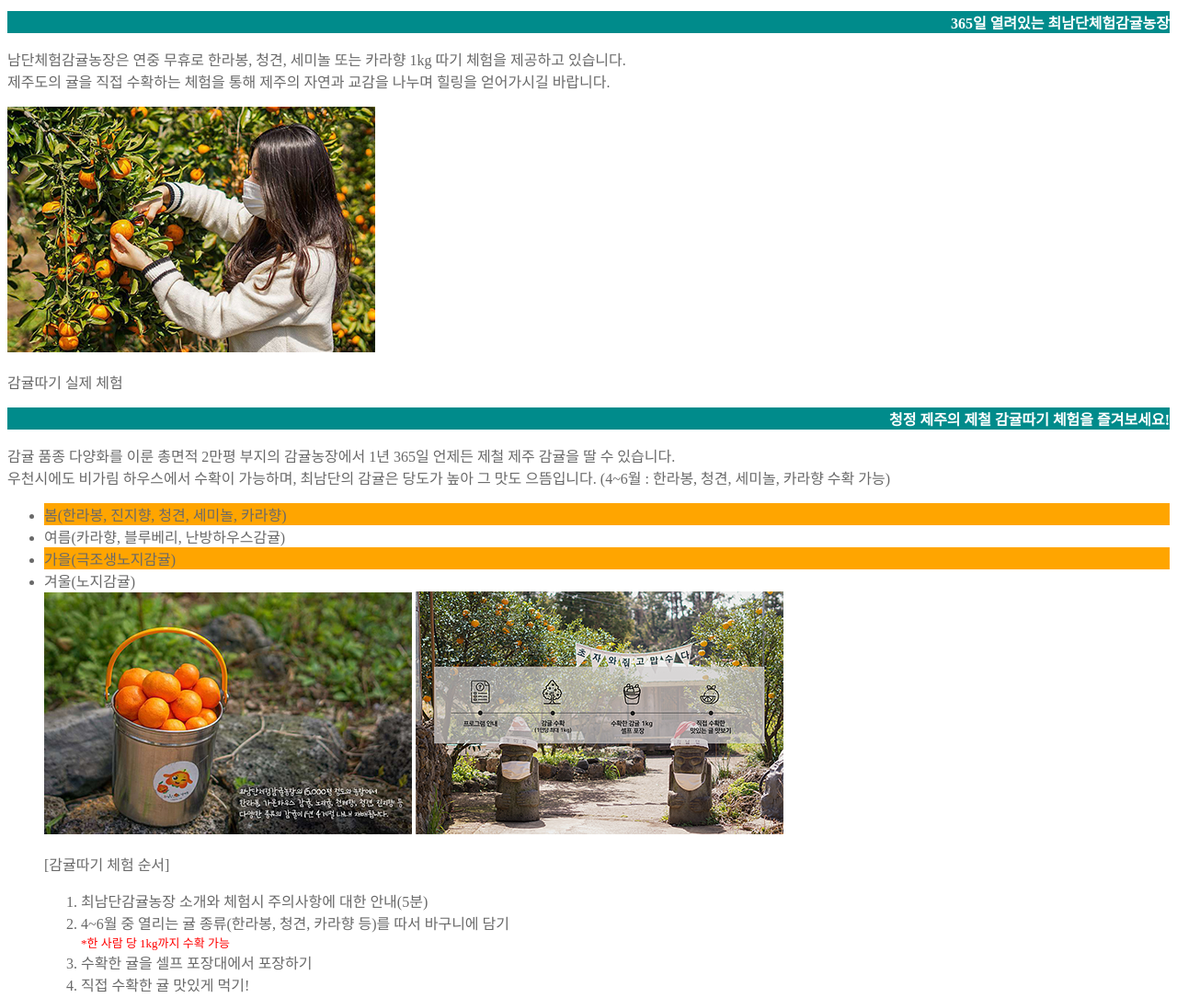
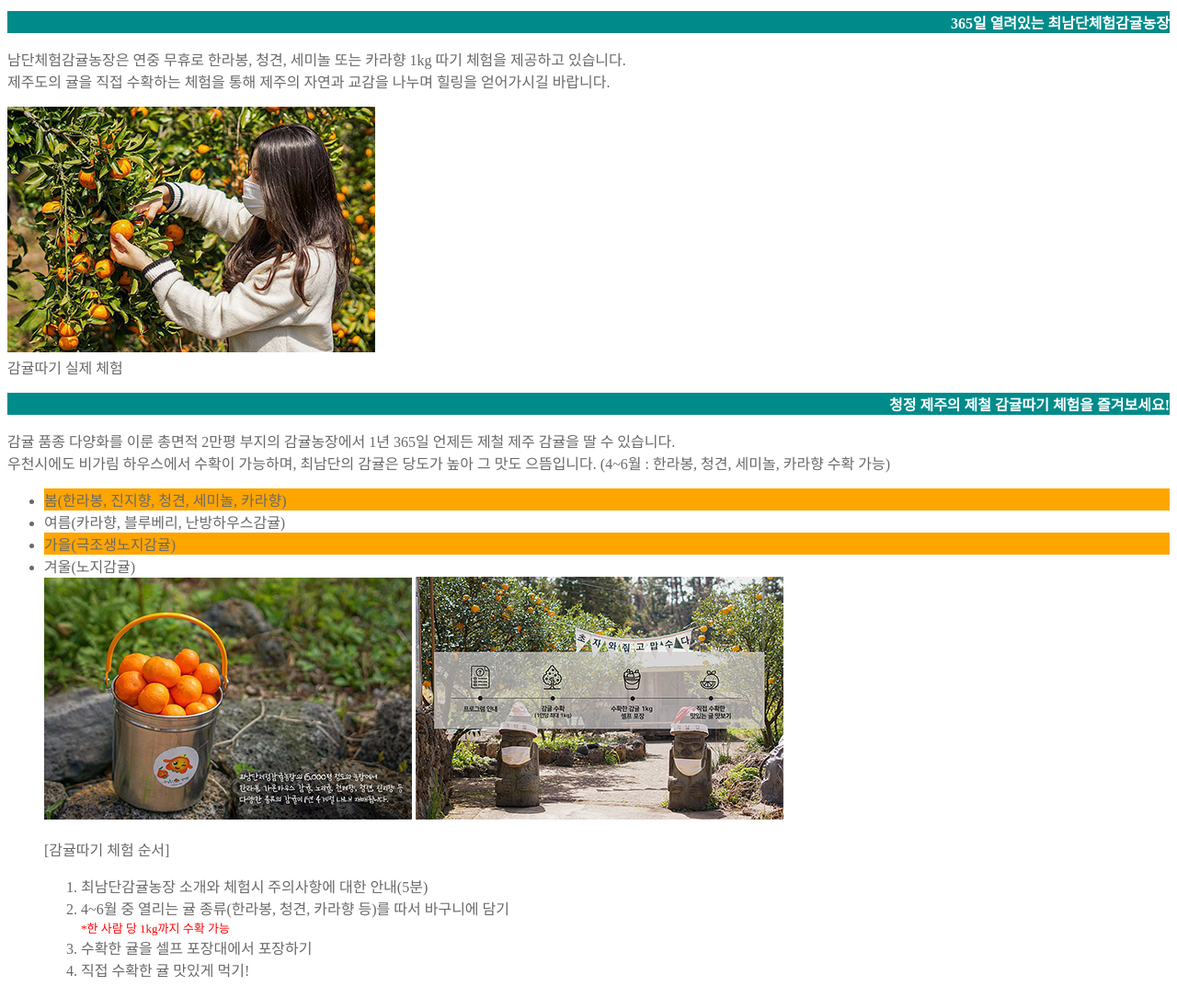
Before and after one commit to myamta/gitex, a plain HTML site: page index.html in a window 1280 px wide. Shown: the part 862-1947 px from the top of the page at 92% size. Drawn offline with Linux system fonts and the light colour scheme.

Commit message:
인덱스 수정

```diff
--- a/alignex.css
+++ b/alignex.css
@@ -1,16 +1,17 @@
 body{
     color:dimgrey;
+}
+div{
+
+    background-color: lightgrey;
+    text-align: center;
 }
 h1{
     background-color: black;
     color: white;
     text-align: center;
 }
-div{
 
-    background-color: lightgrey;
-    text-align: center;
-}
 #txt1{
     text-decoration: underline;
     font-size: 15px;
--- a/index.html
+++ b/index.html
@@ -27,8 +27,8 @@
     <p class="txt4">365일 열려있는 최남단체험감귤농장</p>
     <p>남단체험감귤농장은 연중 무휴로 한라봉, 청견, 세미놀 또는 카라향 1kg 따기 체험을 제공하고 있습니다.<br>
     제주도의 귤을 직접 수확하는 체험을 통해 제주의 자연과 교감을 나누며 힐링을 얻어가시길 바랍니다.</p>
-    <img src="txt_img02.jpg" alt="감귤따기">
-    <p>감귤따기 실제 체험</p>
+    <img src="txt_img02.jpg" alt="감귤따기"><br>
+    <sapn>감귤따기 실제 체험</sapn>
     <p class="txt4">청정 제주의 제철 감귤따기 체험을 즐겨보세요!</p>
     <p>감귤 품종 다양화를 이룬 총면적 2만평 부지의 감귤농장에서 1년 365일 언제든 제철 제주 감귤을 딸 수 있습니다. <br>
     우천시에도 비가림 하우스에서 수확이 가능하며, 최남단의 감귤은 당도가 높아 그 맛도 으뜸입니다. (4~6월 : 한라봉, 청견, 세미놀, 카라향 수확 가능) </p>
```
Lines whose indentation alone changed are shown as unchanged.
